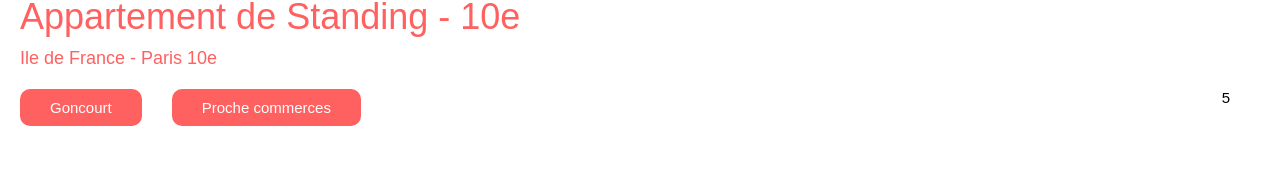
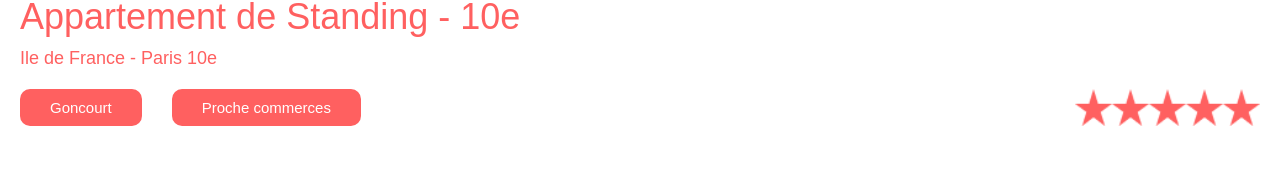
Before and after one commit to HakimIhaddadene/Kasa, a React (Create React App) app: page /AccommodationSheet/0979876d in a window 1280 px wide. Shown: the part 605-784 px from the top of the page. Built offline with nearby package versions, Linux system fonts and the light colour scheme.

Commit message:
Ajout du composant du système de note en étoiles

```diff
--- /dev/null
+++ b/src/components/RatingSystem.jsx
@@ -0,0 +1,27 @@
+import React from "react"
+import styled from 'styled-components'
+import FullStar from '../images/stars/full-star.png'
+import EmptyStar from '../images/stars/empty-star.png'
+
+const RatingSystemContainer = styled.div`
+    width: 100%;
+    display: flex;
+    justify-content: end;
+`
+
+function RatingSystem({accommodationRating}) {
+    const numberOfStars = [1, 2, 3, 4, 5];
+    return (
+        <RatingSystemContainer>
+            {numberOfStars.map((stars) =>
+				accommodationRating >= stars ? (
+					<img key={stars} src={FullStar} alt={`${accommodationRating}/5`} />
+				) : (
+					<img key={stars} src={EmptyStar} alt={`${accommodationRating}/5`} />
+				)
+			)}
+        </RatingSystemContainer>
+    )
+}
+
+export default RatingSystem;
--- a/src/pages/AccommodationSheet.jsx
+++ b/src/pages/AccommodationSheet.jsx
@@ -5,6 +5,7 @@ import Data from "../api/data.json"
 import SlideShow from "../components/SlideShow"
 import Tag from "../components/Tags"
 import Collapse from "../components/Collapse"
+import RatingSystem from "../components/RatingSystem"
 
 const SlideShowContainer = styled.div`
 width: 100%;
@@ -44,7 +45,6 @@ const Stars = styled.div`
 width: 100%;
 display: flex;
 justify-content: end;
-margin-right: 30px;
 `
 
 const DescriptionAndEquipment = styled.div`
@@ -93,7 +93,7 @@ function AccommodationSheet() {
 					))}
 				</Tags>
 				<Stars>
-					<p>{rating}</p>
+					<RatingSystem accommodationRating={rating} />
 				</Stars>
 			</TagsAndStars>
 			<DescriptionAndEquipment>
```
